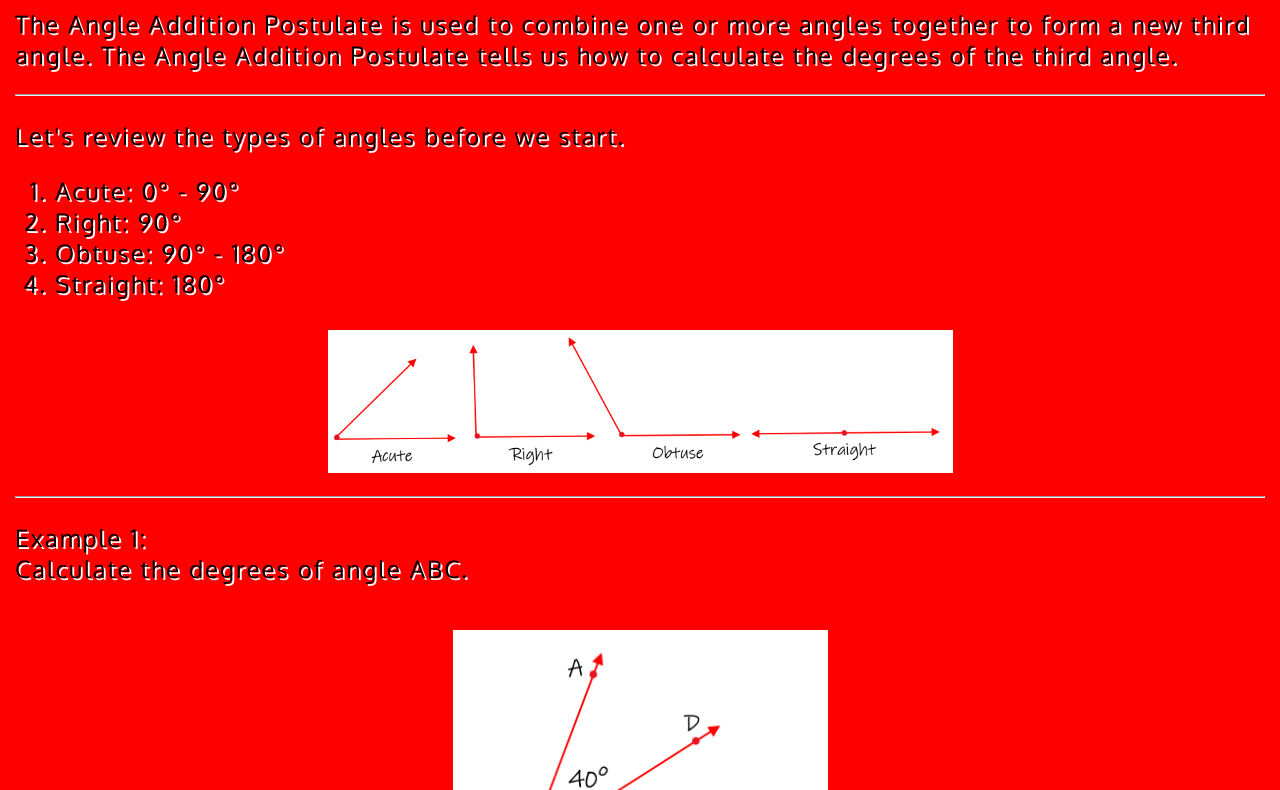
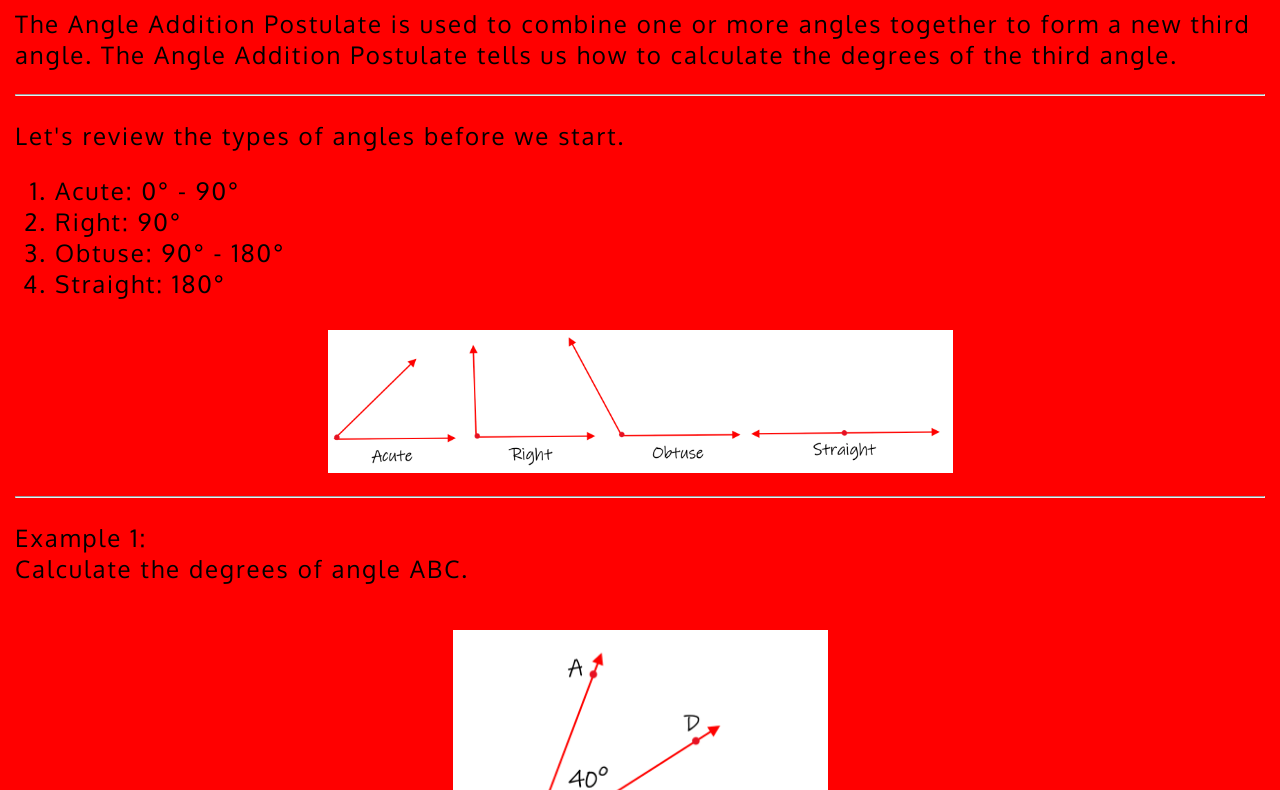
Before and after one commit to jillwilliams/Angle-Addition-Postulate, a plain HTML site: page index.html in a window 1280 px wide. Shown: the part 100-890 px from the top of the page. Drawn offline with Linux system fonts and the light colour scheme; a web font is replaced by a local one.

Commit message:
Final Draft

```diff
--- a/styles.css
+++ b/styles.css
@@ -3,7 +3,6 @@ body {
     letter-spacing: 2px;
     margin: 25px 15px 45px 15px;
     background-color: red;
-    text-shadow: 2px 2px white;
 }
 h1 {
     font-family: "Oxygen";
@@ -47,11 +46,6 @@ li {
 
 }
 
-
-
-
-
-
 footer {
     text-align: center;
     font-size: 1rem;
```
